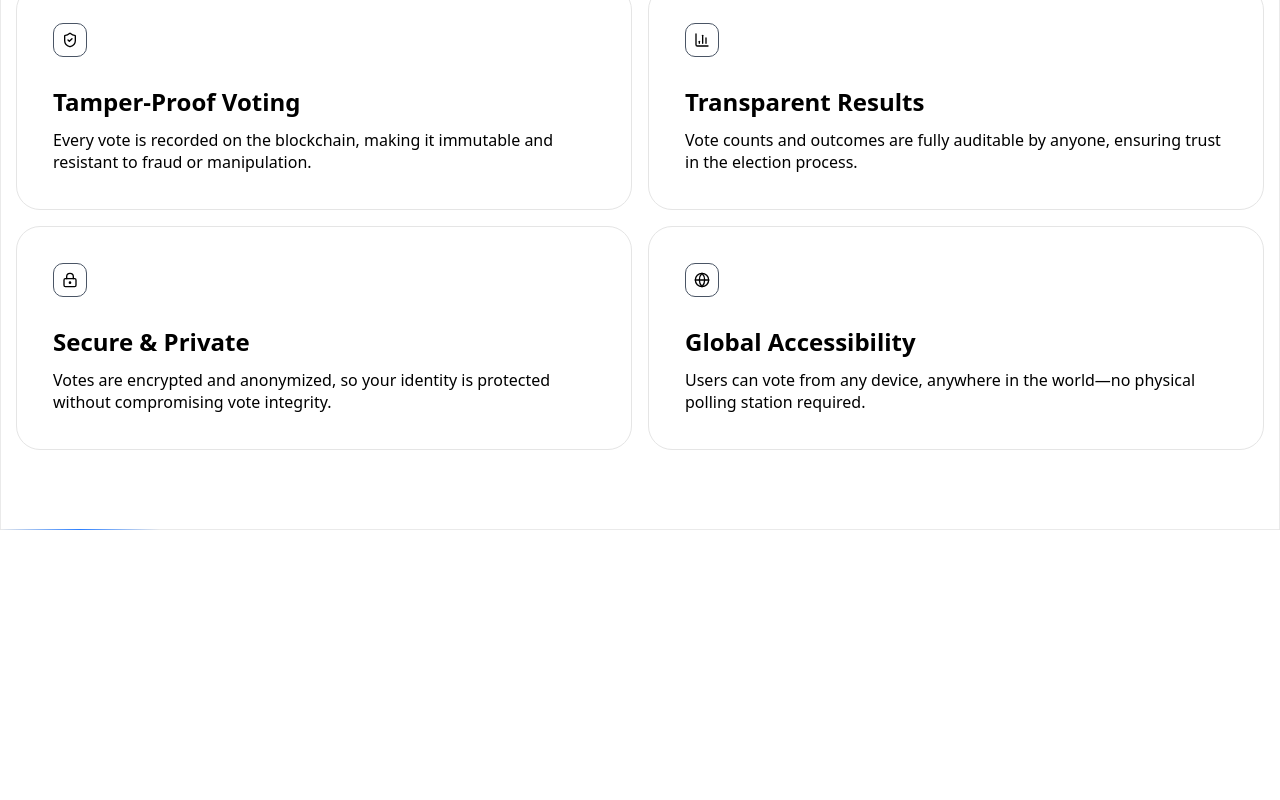
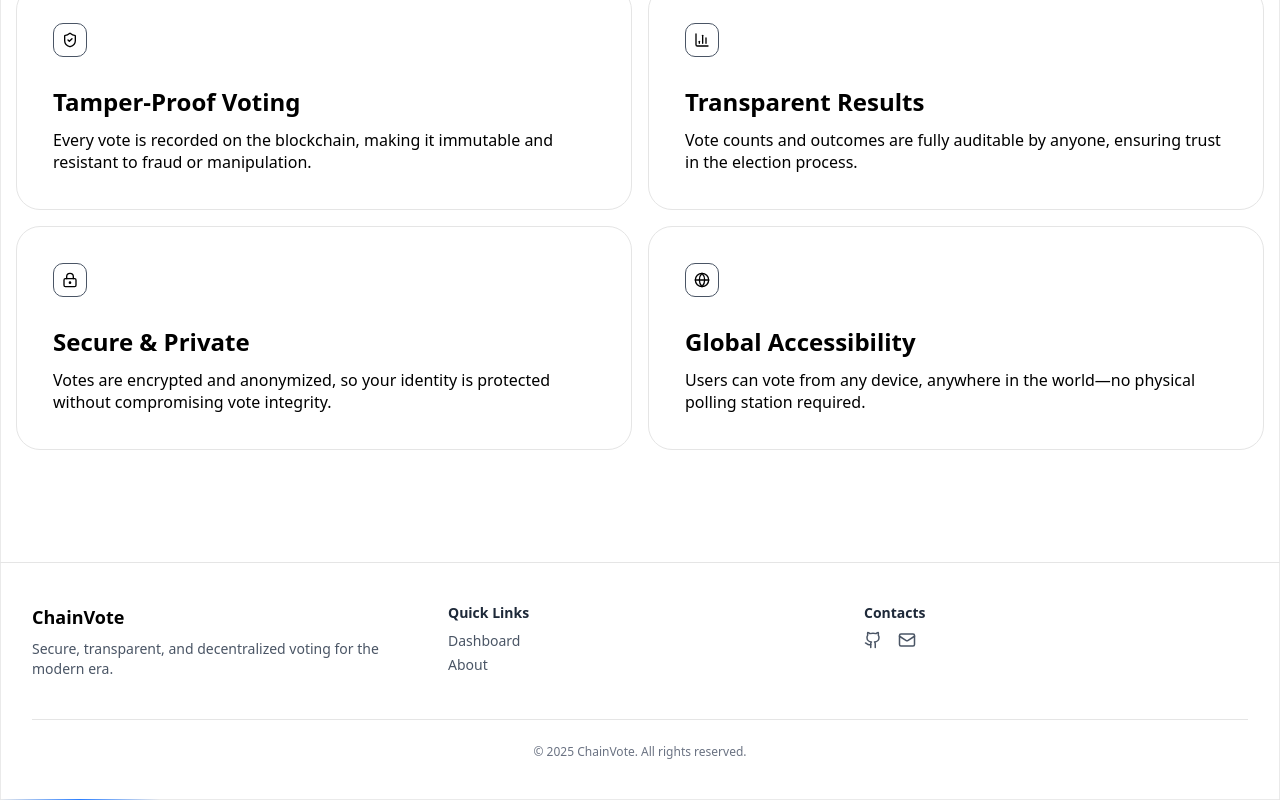
Before and after one commit to ILabiak2/evoting, a Next.js app in the folder client/: page / in a window 1280 px wide. Shown: the part 503-1303 px from the top of the page. Before the commit the page ends 1033 px from the top, so only its background shows below. Built offline with nearby package versions, Linux system fonts and the light colour scheme; no server answers.

Commit message:
add Footer

```diff
--- /dev/null
+++ b/client/components/footer.jsx
@@ -0,0 +1,57 @@
+"use client";
+import Link from "next/link";
+import { Github, Mail, Globe, Twitter } from "lucide-react";
+
+export default function Footer() {
+  return (
+    <footer className="mt-8 w-full border-t border-neutral-200 dark:border-neutral-800 bg-white dark:bg-black">
+      <div className="max-w-7xl mx-auto px-4 py-10 sm:px-6 lg:px-8">
+        <div className="grid gap-8 md:grid-cols-3 text-sm">
+          {/* Logo + Tagline */}
+          <div>
+            <h2 className="text-lg font-bold text-black dark:text-white">ChainVote</h2>
+            <p className="mt-2 text-gray-600 dark:text-gray-400">
+              Secure, transparent, and decentralized voting for the modern era.
+            </p>
+          </div>
+
+          {/* Navigation */}
+          <div>
+            <h3 className="font-semibold text-gray-800 dark:text-gray-200">Quick Links</h3>
+            <ul className="mt-2 space-y-1">
+              <li><Link href="/dashboard" className="hover:underline text-gray-600 dark:text-gray-400">Dashboard</Link></li>
+              <li><Link href="/about" className="hover:underline text-gray-600 dark:text-gray-400">About</Link></li>
+              {/* <li><Link href="/contact" className="hover:underline text-gray-600 dark:text-gray-400">Contact</Link></li> */}
+            </ul>
+          </div>
+
+          <div>
+            <h3 className="font-semibold text-gray-800 dark:text-gray-200">Contacts</h3>
+            <ul className="mt-2 flex gap-4">
+              <li>
+                <a href="https://github.com/ILabiak" target="_blank" rel="noopener noreferrer" className="text-gray-600 hover:text-black dark:text-gray-400 dark:hover:text-white">
+                  <Github size={18} />
+                </a>
+              </li>
+              <li>
+                <a href="mailto:support@chainvote.com" className="text-gray-600 hover:text-black dark:text-gray-400 dark:hover:text-white">
+                  <Mail size={18} />
+                </a>
+              </li>
+              {/* <li>
+                <a href="https://twitter.com" target="_blank" rel="noopener noreferrer" className="text-gray-600 hover:text-black dark:text-gray-400 dark:hover:text-white">
+                  <Twitter size={18} />
+                </a>
+              </li> */}
+            </ul>
+          </div>
+        </div>
+
+        {/* Bottom line */}
+        <div className="mt-10 border-t pt-6 border-neutral-200 dark:border-neutral-800 text-xs text-center text-gray-500 dark:text-gray-400">
+          © {new Date().getFullYear()} ChainVote. All rights reserved.
+        </div>
+      </div>
+    </footer>
+  );
+}
--- a/client/components/hero-section.jsx
+++ b/client/components/hero-section.jsx
@@ -4,6 +4,7 @@ import React, { useState, useEffect } from 'react';
 
 import { motion } from "motion/react";
 import { Navbar } from '@/components/navbar'
+import Footer from '@/components/footer'
 import { GlowingEffect } from "@/components/ui/glowing-effect";
 import {
   ShieldCheck,
@@ -89,6 +90,7 @@ export function HeroSectionOne() {
         </motion.div>
         <FeautesGrid />
       </div>
+      <Footer />
     </div>
   );
 }
--- a/client/components/navbar.jsx
+++ b/client/components/navbar.jsx
@@ -10,7 +10,7 @@ import {
     DropdownMenuSeparator,
     DropdownMenuTrigger,
 } from "@/components/ui/dropdown-menu";
-import { Bolt, BookOpen, CircleUserRound, Layers2, LogOut, Pin, UserPen, UserRound } from "lucide-react";
+import { Bolt, BookOpen, CircleUserRound, Layers2, LogOut, User } from "lucide-react";
 import Link from 'next/link'
 import { Toggle } from "@/components/ui/toggle";
 import { Moon, Sun } from "lucide-react";
@@ -81,13 +81,16 @@ export function Navbar() {
                                     </DropdownMenuTrigger>
                                     <DropdownMenuContent side="bottom" align="end" className="max-w-64">
                                         <DropdownMenuLabel className="flex items-start gap-3">
-                                            <img
-                                                src={user?.avatar_url}
+                                            {/* <img
+                                                src={user?.avatar_url || ''}
                                                 alt="Avatar"
                                                 width={32}
                                                 height={32}
+                                                loading="lazy"
+                                                decoding="async"
                                                 className="shrink-0 rounded-full"
-                                            />
+                                            /> */}
+                                            <User size={32} className="shrink-0 text-black dark:text-white" />
                                             <div className="flex min-w-0 flex-col">
                                                 <span className="truncate text-sm font-medium text-foreground">{user?.name}</span>
                                                 <span className="truncate text-xs font-normal text-muted-foreground">
```
